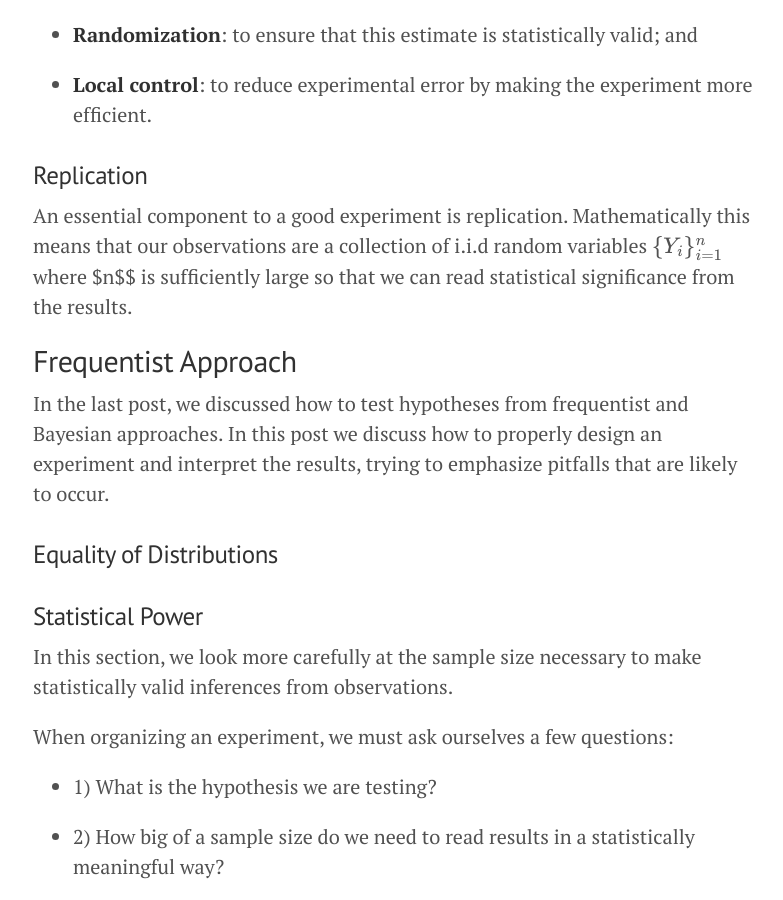
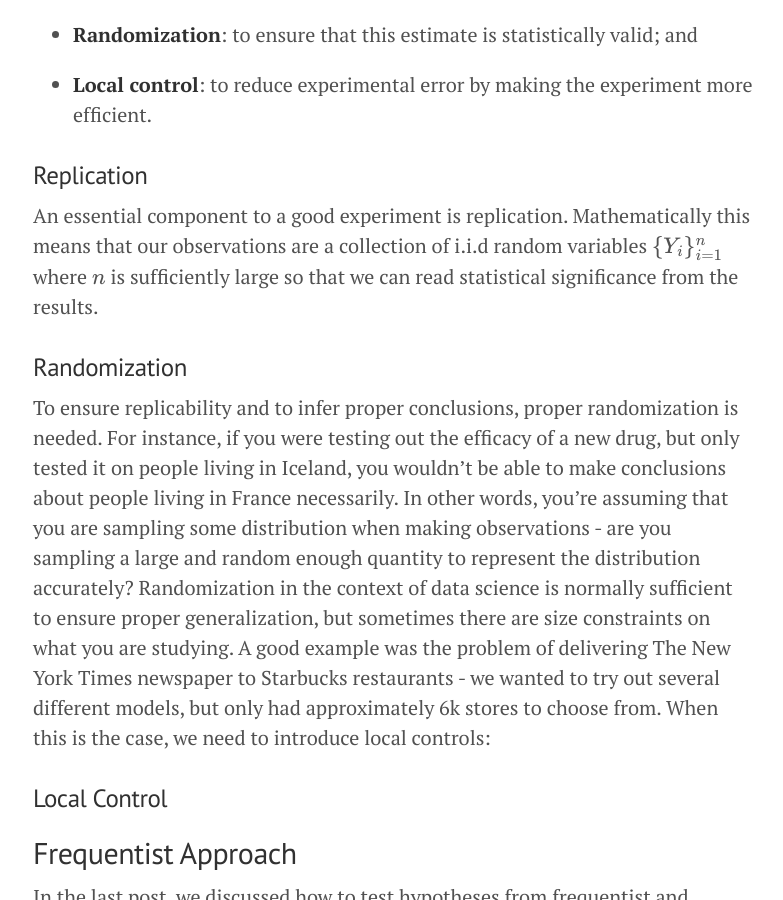
Before and after one commit to doriang102/doriang102.github.io, a Jekyll site: the page built from _posts/2017-06-10-hypothesis-testing-part-2-in-progress.md, in a window 1280 px wide and 900 px high, scrolled down 384 px. Shown: the whole window, without its empty margins (247-1030 px from the left). Built offline with Jekyll 4.4.1, drawn with Linux system fonts in a browser that asks for light colours; our own code applies the rules of GitHub Pages for plain Markdown files; formulas are drawn with MathJax 3.

Commit message:
Update 2017-06-10-hypothesis-testing-part-2-in-progress.md

```diff
--- a/_posts/2017-06-10-hypothesis-testing-part-2-in-progress.md
+++ b/_posts/2017-06-10-hypothesis-testing-part-2-in-progress.md
@@ -10,7 +10,15 @@
 
 ### Replication
 
-An essential component to a good experiment is replication. Mathematically this means that our observations are a collection of i.i.d random variables $$\{Y_i\}_{i=1}^n$$ where $n$$ is sufficiently large so that we can read statistical significance from the results.
+An essential component to a good experiment is replication. Mathematically this means that our observations are a collection of i.i.d random variables $$\{Y_i\}_{i=1}^n$$ where $$n$$ is sufficiently large so that we can read statistical significance from the results.
+
+### Randomization
+
+To ensure replicability and to infer proper conclusions, proper randomization is needed. For instance, if you were testing out the efficacy of a new drug, but only tested it on people living in Iceland, you wouldn't be able to make conclusions about people living in France necessarily. In other words, you're assuming that you are sampling some distribution when making observations - are you sampling a large and random enough quantity to represent the distribution accurately? Randomization in the context of data science is normally sufficient to ensure proper generalization, but sometimes there are size constraints on what you are studying. A good example was the problem of delivering The New York Times newspaper to Starbucks restaurants - we wanted to try out several different models, but only had approximately 6k stores to choose from. When this is the case, we need to introduce local controls:
+
+### Local Control
+
+
 
 
 ## Frequentist Approach
```
